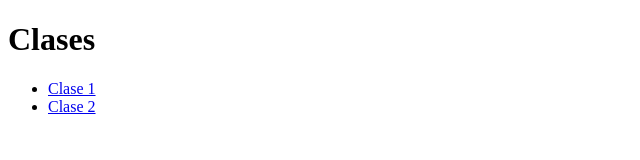
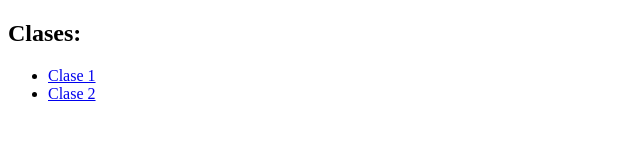
Before and after one commit to cell-framework-project/tutoriales-js, a plain HTML site: page index.html in a window 1280 px wide. Shown: the whole page, without its empty margins (0-640 px from the left). Drawn offline with Linux system fonts and the light colour scheme.

Commit message:
agregando indice

```diff
--- a/index.html
+++ b/index.html
@@ -7,7 +7,7 @@
   <title>Document</title>
 </head>
 <body>
-  <h1>Clases</h1>
+  <h2>Clases:</h2>
   <ul>
     <li>
       <a href="clase-1/index.html">Clase 1</a>
```
